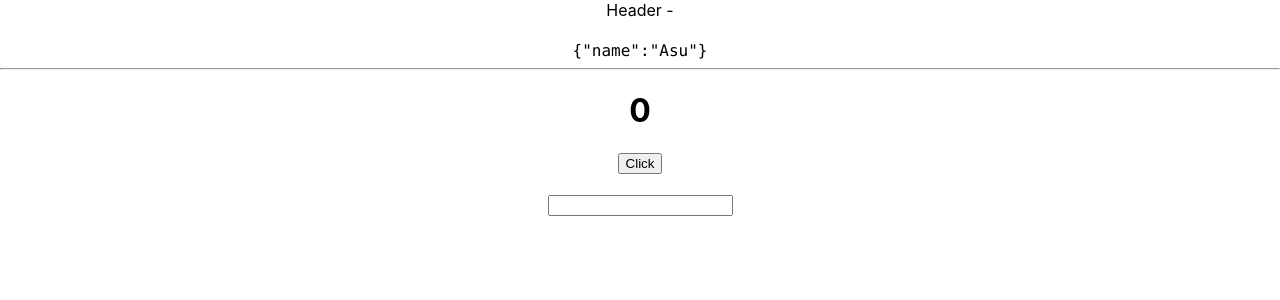
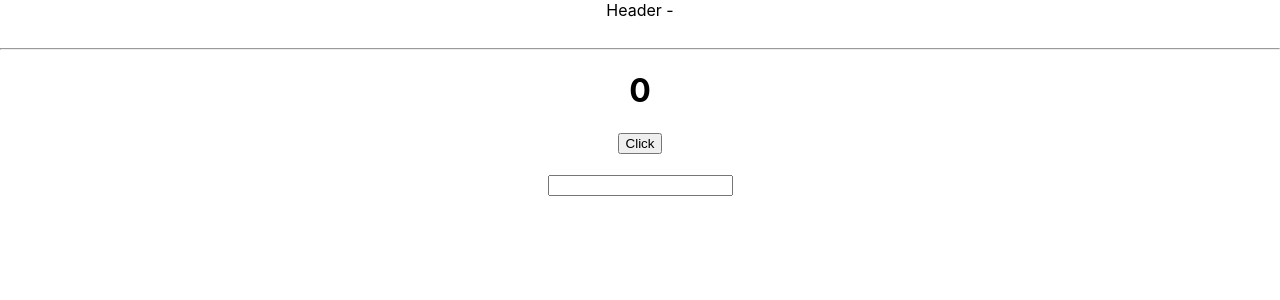
Before and after one commit to asuf29/react-memoization, a React (Create React App) app: page / in a window 1280 px wide. Shown: the top 300 px of the page. Built offline with nearby package versions, Linux system fonts and the light colour scheme.

Commit message:
App.js codes updated

```diff
--- a/src/App.js
+++ b/src/App.js
@@ -20,6 +20,44 @@
 // export default App;
 
 //useMemo
+// import "./App.css";
+// import { useState, useMemo } from "react";
+// import Header from "./components/Header";
+
+// function App() {
+//   const [number, setNumber] = useState(0);
+//   const [text, setText] = useState("");
+
+//   const data = useMemo(() => {
+//     return calculateObjects();
+//   }, []);
+
+//   return (
+//     <div className="App">
+//       <Header data={data} />
+
+//       <hr />
+
+//       <h1>{number}</h1>
+//       <button onClick={() => setNumber(number + 1)}>Click</button>
+
+//       <br />
+//       <br />
+//       <input value={text} onChange={() => setText(target.value)} />
+//     </div>
+//   );
+// }
+
+// function calculateObjects() {
+//   console.log("Calculating...");
+//   for (let i = 0; i < 1000000; i++) {}
+//   console.log("Calculating completed!");
+//   return { name: "Asu" };
+// }
+
+// export default App;
+
+//useCallback
 import "./App.css";
 import { useState, useMemo } from "react";
 import Header from "./components/Header";
@@ -28,13 +66,9 @@ function App() {
   const [number, setNumber] = useState(0);
   const [text, setText] = useState("");
 
-  const data = useMemo(() => {
-    return calculateObjects();
-  }, []);
-
   return (
     <div className="App">
-      <Header data={data} />
+      <Header />
 
       <hr />
 
@@ -43,16 +77,9 @@ function App() {
 
       <br />
       <br />
-      <input value={text} onChange={() => setText(target.value)} />
+      <input value={text} onChange={(target) => setText(target.value)} />
     </div>
   );
 }
 
-function calculateObjects() {
-  console.log("Calculating...");
-  for (let i = 0; i < 1000000; i++) {}
-  console.log("Calculating completed!");
-  return { name: "Asu" };
-}
-
 export default App;
```
